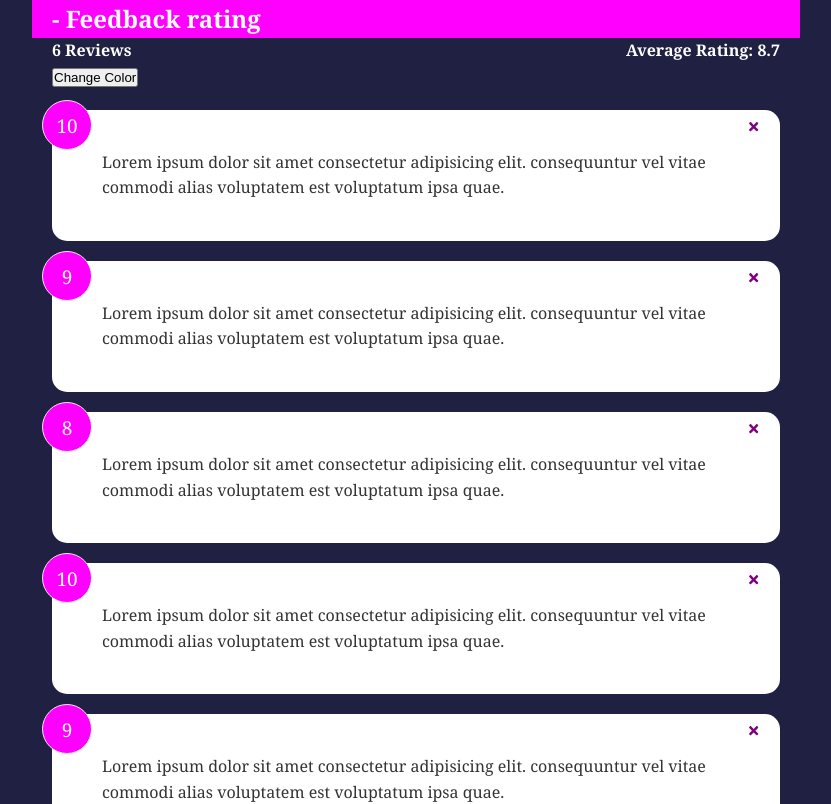
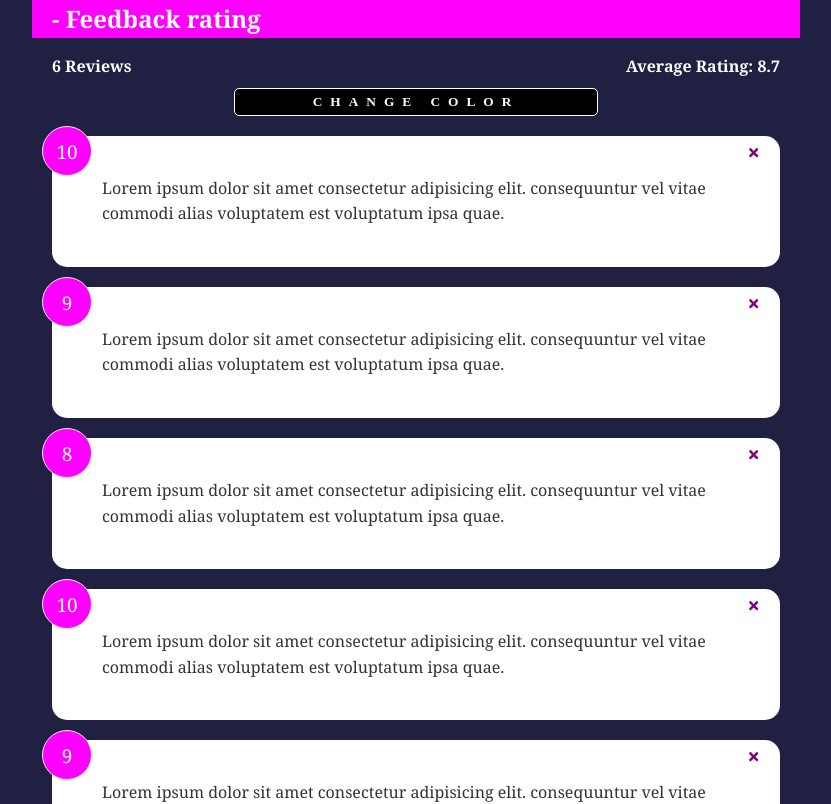
Before and after one commit to pramirez2328/feedbackUser, a React (Create React App) app: page / in a window 1280 px wide. Shown: the top 804 px of the page, without its empty margins (224-1055 px from the left). Built offline with nearby package versions, Linux system fonts and the light colour scheme.

Commit message:
style reverse button

```diff
--- a/src/components/ColorReverse.jsx
+++ b/src/components/ColorReverse.jsx
@@ -1,7 +1,27 @@
 import React from "react";
 
 function ColorReverse({ onReverse }) {
-  return <button onClick={onReverse}>Change Color</button>;
+  return (
+    <div style={{ display: "flex", justifyContent: "center" }}>
+      <button
+        onClick={onReverse}
+        style={{
+          padding: "0.3rem",
+          cursor: "pointer",
+          color: "white",
+          backgroundColor: "black",
+          border: "1px white solid",
+          borderRadius: "5px",
+          width: "50%",
+          fontFamily: "cursive",
+          fontWeight: "900",
+          letterSpacing: "0.5rem",
+        }}
+      >
+        CHANGE COLOR
+      </button>
+    </div>
+  );
 }
 
 export default ColorReverse;
--- a/src/components/FeedbackStat.jsx
+++ b/src/components/FeedbackStat.jsx
@@ -5,10 +5,10 @@ function FeedbackStat({ feedback }) {
     feedback.reduce((acc, cur) => {
       return acc + cur.rating;
     }, 0) / feedback.length;
-  console.log(average);
+
   average = average.toFixed(1).replace(/[.,]0$/, "");
   return (
-    <div className="feedback-stats">
+    <div className="feedback-stats" style={{ margin: "1rem 0 0.5rem 0" }}>
       <h4>{feedback.length} Reviews</h4>
       <h4>Average Rating: {isNaN(average) ? 0 : average}</h4>
     </div>
```
